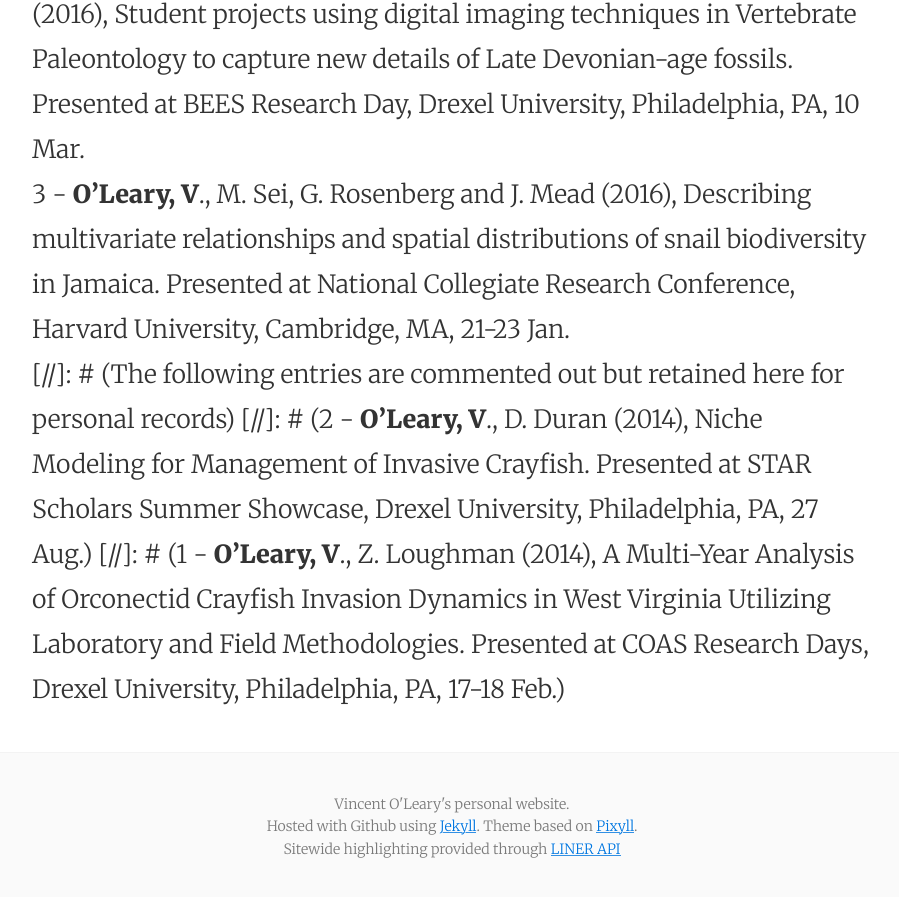
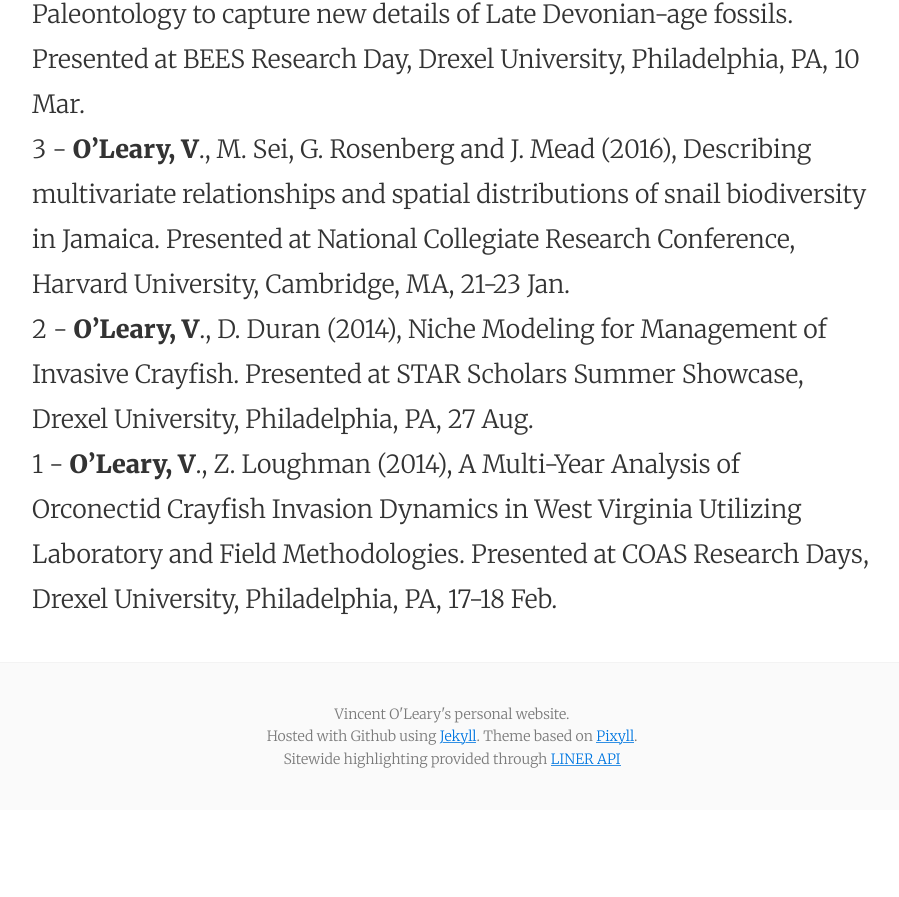
Before and after one commit to MonroeMegalonyx/vjoleary.github.io, a Jekyll site: the page built from cv.md, in a window 1280 px wide and 900 px high, scrolled down 6696 px. Shown: the top 897 px of the window, without its empty margins (188-1087 px from the left). Built offline with Jekyll 4.4.1, drawn with Linux system fonts in a browser that asks for light colours; nearby versions of some CDN libraries; some web fonts are replaced; after the commit the page ends 7506 px from its top, so only the background shows below that; some of the changed text lies outside the part shown.

Commit message:
Fixed comments view

```diff
--- a/cv.md
+++ b/cv.md
@@ -67,16 +67,14 @@ Drexel University Office of Undergraduate Research (OUR) Philadelphia, PA
 4 - **O’Leary, V**., M. Sei, G. Rosenberg and J. Mead (2016), Modeling species distributions of landsnail biodiversity. Presented at National Conference on Undergraduate Research, University of North Carolina, Asheville, NC, 7-9, Apr.
 3 - **O’Leary, V**., M. Sei, G. Rosenberg and J. Mead (2016), Describing multivariate relationships and spatial distributions of snail biodiversity in Jamaica. Presented at BEES Research Day, Drexel University, Philadelphia, PA, 10 Mar.
 2 - **O’Leary, V**., T. Daeschler (2016), Building an urban ecology curriculum along the Schuylkill River walking trail. Presented at Student Conference on Global Challenges, Drexel University, Philadelphia, PA, 25 Feb.
-[//]: # (The following entries are commented out but retained here for personal records)
-[//]: # (1 - **O’Leary, V** (2016), 1 Footpath, 100 Stories: Climate change and the importance of ”talking science”. Presented twice at Undergraduate Research Nerd Nite, Drexel University.)
+1 - **O’Leary, V** (2016), 1 Footpath, 100 Stories: Climate change and the importance of ”talking science”. Presented twice at Undergraduate Research Nerd Nite, Drexel University.
 
-## Recent Poster Presentations
+## Poster Presentations
 8 - **O'Leary, V**., C. Amante (2017), GLOBATO: An enhanced global relief model at 30 arc-seconds resolution. Abstract OS31C-1412 presented at 2017 Fall Meeting, AGU, New Orleans, LA, 11-15 Dec.
 7 - *(declined)* **O’Leary, V**., V. Shirey, and S. Dilliplane (2017), Connecting natural history collections to their historical context and telling those stories to a global online audience. Annual Meeting, ESA, Portland, OR, 6-11 Aug.
 6 - Shirey, V., **V. O’Leary**, and S. Dilliplane (2017), Big Data Opportunities in Ecological and Biodiversity Informatics: A Functional Trait Perspective. Presented at Digital Data in Biodiversity Research Conference, iDigBio, Ann Arbor, MI, 5-6 Jun.
 5 - **O’Leary, V**., M. Sei, G. Rosenberg and J. Mead (2016), Describing multivariate relationships and spatial distributions of snail biodiversity in Jamaica. Presented at Stanford Research Conference, Stanford University, Stanford, CA, 15-17 Apr.
 4 - Raphelson, M., **V. O’Leary**, A. Adams, K. Luckenbill and T. Daeschler (2016), Student projects using digital imaging techniques in Vertebrate Paleontology to capture new details of Late Devonian-age fossils. Presented at BEES Research Day, Drexel University, Philadelphia, PA, 10 Mar.
 3 - **O’Leary, V**., M. Sei, G. Rosenberg and J. Mead (2016), Describing multivariate relationships and spatial distributions of snail biodiversity in Jamaica. Presented at National Collegiate Research Conference, Harvard University, Cambridge, MA, 21-23 Jan.
-[//]: # (The following entries are commented out but retained here for personal records)
-[//]: # (2 - **O’Leary, V**., D. Duran (2014), Niche Modeling for Management of Invasive Crayfish. Presented at STAR Scholars Summer Showcase, Drexel University, Philadelphia, PA, 27 Aug.)
-[//]: # (1 - **O'Leary, V**., Z. Loughman (2014), A Multi-Year Analysis of Orconectid Crayfish Invasion Dynamics in West Virginia Utilizing Laboratory and Field Methodologies. Presented at COAS Research Days, Drexel University, Philadelphia, PA, 17-18 Feb.)
+2 - **O’Leary, V**., D. Duran (2014), Niche Modeling for Management of Invasive Crayfish. Presented at STAR Scholars Summer Showcase, Drexel University, Philadelphia, PA, 27 Aug.
+1 - **O'Leary, V**., Z. Loughman (2014), A Multi-Year Analysis of Orconectid Crayfish Invasion Dynamics in West Virginia Utilizing Laboratory and Field Methodologies. Presented at COAS Research Days, Drexel University, Philadelphia, PA, 17-18 Feb.
```
Also changed, not shown: other parts of cv.md (+1 -1 lines).
